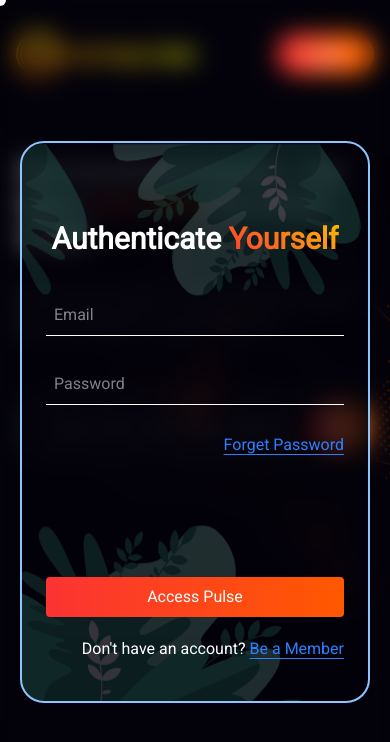
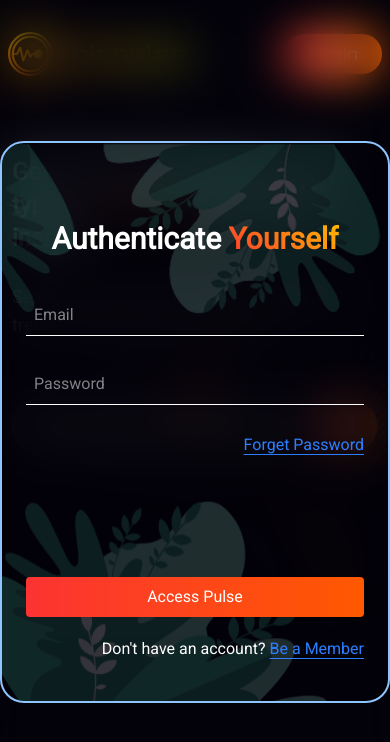
Before and after one commit to shamrozkhan0/coinpulse, a React (Vite) app in the folder frontend/: page / in a window 390 px wide. Both pictures are taken after a click on the button "Login". Shown: the top 742 px of the page. Built offline with nearby package versions, Linux system fonts and the light colour scheme.

Commit message:
Was working on the website layout to be a fully responsive now website can go to breakpoint:315px, and added some website blob to enhance some interactivity and modern looking design

```diff
--- a/frontend/index.html
+++ b/frontend/index.html
@@ -10,7 +10,7 @@
   <meta name="viewport" content="width=device-width, initial-scale=1.0" />
   <title>Coinpulse - AI-powered Analuzer</title>
 </head>
-<body class="transition-all ease-in-out duration-700">
+<body class="w-screeen h-screen transition-all ease-in-out duration-700 ">
   <div id="root"></div>
   <script type="module" src="/src/main.jsx"></script>
   <script src="https://cdn.jsdelivr.net/npm/particles.js@2.0.0/particles.min.js"></script>
--- a/frontend/package.json
+++ b/frontend/package.json
@@ -22,6 +22,7 @@
     "motion": "^12.18.1",
     "react": "^19.1.0",
     "react-dom": "^19.1.0",
+    "react-fast-marquee": "^1.6.5",
     "react-router-dom": "^6.30.1",
     "react-typed": "^2.0.12",
     "swiper": "^11.2.10"
--- a/frontend/src/App.jsx
+++ b/frontend/src/App.jsx
@@ -1,18 +1,18 @@
-import { useEffect, useRef, useState, } from "react";
+import { lazy, Suspense, useEffect, useRef, useState, } from "react";
 import { ThemeProvider } from "./context/context";
 import "./App.css";
 
 // Components Imports
 import Loader from "./Components/Loader";
-import ComponentsWrapper from "./Components/ComponentsWrapper";
 import MouseBall from './Features/MouseBall';
-import CustomCursor from "./Features/CustomCursor";
+const ComponentsWrapper = lazy(() => import("./Components/ComponentsWrapper"));
 
 
 function App() {
 
   const [isloaded, setIsLoaded] = useState(false);
   const [showContent, setShowContent] = useState(false);
+  const stickyElement = useRef(null);
 
 
   useEffect(() => {
@@ -30,7 +30,6 @@ function App() {
   }, []);
 
 
-
   useEffect(() => {
     if (isloaded) {
       const Timeout = setTimeout(() => setShowContent(true), 500);
@@ -38,13 +37,11 @@ function App() {
     }
   }, [isloaded])
 
-  // return <Loader DOMLoaded={isloaded} theme={theme}/>
-  // return <ThemeProvider><ComponentsWrapper /></ThemeProvider>
-
   return (
     <ThemeProvider>
-      <CustomCursor  />
-      {showContent ? <ComponentsWrapper /> : <Loader DOMLoaded={isloaded} />}
+      {/* <MouseBall stickyElement={stickyElement} /> */}
+      <Loader DOMLoaded={isloaded} />
+      <ComponentsWrapper DOMLoaded={isloaded} stickyElement={stickyElement} />
     </ThemeProvider>
   );
 }
--- a/frontend/src/Components/AuthenticationModal.jsx
+++ b/frontend/src/Components/AuthenticationModal.jsx
@@ -21,19 +21,28 @@ const AuthenticationModal = ({ isVisible, onClose }) => {
 
   return (
     <>
-      <motion.div
+      {/* <motion.div
         onClick={onClose}
-        initial={{ opacity: 0, zIndex: -2 }}
+        initial={{ opacity: 0 }}
         animate={
           isVisible
-            ? { opacity: 1, zIndex: 999 }
-            : { opacity: 0, zIndex: -2 }
+            ? { opacity: 1}
+            : { opacity: 0}
         }
-        transition={{ ease: "easeInOut", duration: 0.3 }}
+        transition={{all: true, ease: "easeInOut", duration: 0.3 }}
         className={`
     w-full h-full absolute top-0 left-0 flex items-center justify-center px-5
-    ${isVisible ? "backdrop-blur-md pointer-events-auto" : "backdrop-blur-none pointer-events-none"}
+    ${isVisible ? "backdrop-blur-xl pointer-events-auto z-[999]" : "backdrop-blur-[0] pointer-events-none z-[-2]"}
   `}
+      > */}
+
+      <div
+        onClick={onClose}
+        className={`w-full h-full absolute top-0 left-0  transition-all ease-in-out duration-500 flex items-center justify-center px-5
+        ${isVisible
+            ? "backdrop-blur-xl opacity-100 z-[99999] pointer-events-auto"
+            : "backdrop-blur-[0] opacity-0 z-[-2] pointer-events-none"
+          }`}
       >
 
         <motion.div
@@ -44,7 +53,7 @@ const AuthenticationModal = ({ isVisible, onClose }) => {
           aria-modal="true"
           aria-labelledby="Authenticate Yourself"
           onClick={(e) => e.stopPropagation()}
-          className={`rounded-3xl overflow-hidden w-full max-w-[800px] h-full max-h-[562px] bg-cover bg-center bg-[] bg-[#03020ac4] border-2 border-blue-300 `}
+          className={`rounded-3xl overflow-hidden absolute w-full max-w-[800px] h-full max-h-[562px] bg-cover bg-center bg-[] bg-[#03020ac9] border-2 border-blue-300 `}
         >
           <div className="relative grid grid-cols-12 h-full w-full">
             <div
@@ -86,7 +95,7 @@ const AuthenticationModal = ({ isVisible, onClose }) => {
             </div>
           </div>
         </motion.div>
-      </motion.div>
+      </div>
     </>
 
   );
--- a/frontend/src/Components/Banner.jsx
+++ b/frontend/src/Components/Banner.jsx
@@ -1,10 +1,23 @@
-import React, { useRef } from 'react'
-
+import { useRef } from 'react';
 import { faMagnifyingGlass } from '@fortawesome/free-solid-svg-icons'
 import { FontAwesomeIcon } from '@fortawesome/react-fontawesome'
 
 import { Swiper, SwiperSlide } from 'swiper/react';
+import Marquee from 'react-fast-marquee'
+import {
+  Navigation,
+  Pagination,
+  Autoplay,
+  FreeMode,
+  Thumbs,
+} from 'swiper/modules';
 
+import 'swiper/css';
+import 'swiper/css/navigation';
+import 'swiper/css/pagination';
+
+
+// Your component
 const coinsData = [
   {
     "_id": "6863aeba880e10760331a63d",
@@ -22,65 +35,160 @@ import { Swiper, SwiperSlide } from 'swiper/react';
     "priceChange": -4.59816,
     "__v": 0
   },
+  {
+    "_id": "6863aeba880e10760331a63f",
+    "symbol": "bitcoin",
+    "name": "btc",
+    "image": "https://coin-images.coingecko.com/coins/images/1/large/bitcoin.png",
+    "priceChange": 2.5,
+    "__v": 0
+  },
+  {
+    "_id": "6863aeba880e10760331a63f",
+    "symbol": "bitcoin",
+    "name": "btc",
+    "image": "https://coin-images.coingecko.com/coins/images/1/large/bitcoin.png",
+    "priceChange": 0.00,
+    "__v": 0
+  },
+  {
+    "_id": "6863aeba880e10760331a640",
+    "symbol": "ethereum",
+    "name": "eth",
+    "image": "https://coin-images.coingecko.com/coins/images/279/large/ethereum.png",
+    "priceChange": 1.8,
+    "__v": 0
+  },
+  {
+    "_id": "6863aeba880e10760331a640",
+    "symbol": "ethereum",
+    "name": "eth",
+    "image": "https://coin-images.coingecko.com/coins/images/279/large/ethereum.png",
+    "priceChange": 1.8,
+    "__v": 0
+  }
 ]
 
-function test(data){
-  let num = 0
-  for (const coin of data) {
-    // console.log(coin)
-    console.log(num += 1 , coin.image)
-  }
-
-}
-
-test(coinsData)
-
-// console.log(coinsData[0].name)
 
 const SearchBar = () => {
   const inputRef = useRef(null)
   return (
     <div
-      // onClick={() => inputRef.current.focus()}
-      className="cursor-pointer border-2 border-gray-500 w-full max-w-270  rounded-full grid grid-cols-12 overflow-hidden">
-      <input ref={inputRef} type="text" placeholder='Type coin name eg:- bitcoin' className='col-span-10 sm:col-span-11 text-xl sm:text-2xl font-medium font-roboto outline-0 cursor-pointer ps-6 py-3 text-white placeholder:text-[#9c9c9c]' />
-      <div className="col-span-2 sm:col-span-1 flex items-center justify-center transition-all duration-500 ease-in-out bg-gradient-to-r from-red-500 to-orange-500 rounded-full  hover:from-red-600 hover:to-orange-600">
-        <FontAwesomeIcon icon={faMagnifyingGlass} className='text-2xl text-white ' />
+      className="cursor-pointer bg-white/10 backdrop-blur-xl border border-white/20 w-full max-w-270 rounded-full grid grid-cols-12 overflow-hidden shadow-2xl shadow-black/20 relative group transition-all duration-300 hover:bg-white/15 hover:border-white/30">
+
+      {/* Subtle glow effect */}
+      <div className="absolute inset-0 rounded-full bg-gradient-to-r from-transparent via-white/5 to-transparent opacity-0 group-hover:opacity-100 transition-opacity duration-500" />
+
+      <input
+        ref={inputRef}
+        type="text"
+        placeholder='Type coin name eg:- bitcoin'
+        className='col-span-10 sm:col-span-11 text-xl sm:text-2xl font-medium font-roboto outline-0 cursor-pointer ps-6 py-3 text-white placeholder:text-white/60 bg-transparent relative z-10'
+      />
+
+      <div className="col-span-2 sm:col-span-1 flex items-center justify-center transition-all duration-500 ease-in-out bg-gradient-to-r from-red-500 to-orange-500 rounded-full hover:from-red-600 hover:to-orange-600 hover:shadow-lg hover:shadow-red-500/25 relative z-10">
+        <FontAwesomeIcon icon={faMagnifyingGlass} className='text-2xl text-white' />
       </div>
     </div>
   )
 }
 
-// const CryptoCoins = (data) => {
-//   // console.log(props.name)
-//   console.log(data.map((coin)=> console.log(coin)))
-//   return (
-//     // <div className="">
-//     //   {
 
-//     //   }
-//     // </div>
-//   )
-// }
+const CryptoCoins = ({ data }) => {
+  const priceChangeColor = data.priceChange >= 0 ? 'text-green-400' : 'text-red-400'
+  const priceChangeSymbol = data.priceChange >= 0 ? '+' : ''
+
+  return (
+    <div className="flex items-center justify-center rounded-full w-full px-2 mx-3 group">
+      <div className="flex items-center justify-center w-full gap-2 p-3 rounded-full cursor-grab bg-white/10 backdrop-blur-xl border border-white/20 hover:bg-white/15 hover:border-white/30 transition-all duration-300 hover:scale-105 hover:shadow-xl hover:shadow-black/20 relative overflow-hidden">
+
+        {/* Animated shimmer effect */}
+        <div className="absolute inset-0 opacity-0 group-hover:opacity-100 transition-opacity duration-700">
+          <div className="absolute inset-0 -skew-x-12 -translate-x-full group-hover:translate-x-full transition-transform duration-1000 bg-gradient-to-r from-transparent via-white/10 to-transparent" />
+        </div>
+
+        <img
+          src={data.image}
+          alt={data.name}
+          className='w-10 h-10 rounded-full relative z-10 ring-2 ring-white/20'
+          onError={(e) => {
+            e.target.src = 'https://via.placeholder.com/40x40/374151/ffffff?text=' + data.name.charAt(0).toUpperCase()
+          }}
+        />
+        <div className='w-full flex items-center justify-between relative z-10'>
+          <h3 className='text-white font-semibold text-lg capitalize drop-shadow-sm'>{data.name}</h3>
+          <div className={`${priceChangeColor} font-medium drop-shadow-sm`}>
+            {priceChangeSymbol}{data.priceChange.toFixed(2)}%
+          </div>
+        </div>
+      </div>
+    </div>
+  )
+}
+
+const Marquees = ()=>{
+  return(
+        <div className="relative w-full flex flex-col gap-5 py-10">
+          {/* Enhanced left blur effect */}
+          <div className="pointer-events-none absolute top-0 left-0 h-full w-24 z-30 bg-gradient-to-r from-black/30 via-black/15 to-transparent backdrop-blur-md rounded-r-3xl">
+            <div className="absolute inset-0 bg-gradient-to-r from-white/5 to-transparent rounded-r-3xl" />
+          </div>
+
+          {/* Enhanced right blur effect */}
+          {/* <div className="pointer-events-none absolute top-0 right-0 h-full w-24 z-30 bg-gradient-to-l from-black/30 via-black/15 to-transparent backdrop-blur-md rounded-l-3xl">
+            <div className="absolute inset-0 bg-gradient-to-l from-white/5 to-transparent rounded-l-3xl" />
+          </div> */}
+
+          {/* Marquees with enhanced styling */}
+          <Marquee pauseOnHover={true} direction="right" loop={false} className="py-2">
+            {coinsData.map((data) => (
+              <div key={data._id} className="mx-4">
+                <CryptoCoins data={data} />
+              </div>
+            ))}
+          </Marquee>
+
+          <Marquee pauseOnHover={true} direction="left" loop={false} className="py-2">
+            {coinsData.map((data) => (
+              <div key={data._id} className="mx-4">
+                <CryptoCoins data={data} />
+              </div>
+            ))}
+          </Marquee>
+        </div>
+
+  )
+}
 
 
 const Banner = () => {
   return (
     <section className=''>
-      <div className='container mx-auto flex flex-col items-center justify-center px-3 sm:px-10 xl:px-50 py-20  gap-15 sm:gap-20 '>
+
+      {/* Floating background blobs */}
+      {/* <div className="absolute top-20 left-1/4 w-64 h-64 bg-purple-500/10 rounded-full blur-3xl animate-pulse" /> */}
+      {/* <div className="absolute bottom-20 right-1/4 w-80 h-80 bg-blue-500/10 rounded-full blur-3xl animate-pulse" style={{ animationDelay: '-2s' }} /> */}
+
+      <div className='container mx-auto flex flex-col items-center justify-center px-3 sm:px-10 xl:px-50 py-20 gap-15 sm:gap-30 relative z-20'>
+
         <div className="flex flex-col gap-7 sm:gap-10">
-          <h1 className='text-white text-2xl xs:text-3xl md:text-4xl lg:text-5xl font-roboto font-semibold text-start leading-snug '>Get AI-powered forecast - Just type a <span className='text-gradient'>coin name</span> and unlock insight</h1>
-          <p className='text-gray-500 font-roboto text-lg xl:text-2xl text-start w-full'>Search any crypto to see real-time market trend predictions powered by AI.</p>
+          <h1 className='text-white text-2xl xs:text-3xl md:text-4xl lg:text-5xl font-roboto font-semibold text-start leading-snug drop-shadow-2xl'>
+            Get AI-powered forecast - Just type a <span className='text-gradient bg-gradient-to-r from-orange-400 via-red-500 to-pink-500 bg-clip-text text-transparent'>coin name</span> and unlock insight
+          </h1>
+          <p className='text-gray-300/80 font-roboto text-lg xl:text-2xl text-start w-full drop-shadow-lg'>
+            Search any crypto to see real-time market trend predictions powered by AI.
+          </p>
         </div>
 
         <SearchBar />
 
-        <Swiper>
-          {/* <SwiperSlide><CryptoCoins props={coinsData} /></SwiperSlide> */}
-        </Swiper>
+
 
 
       </div>
+
+
+
     </section>
   )
 }
--- a/frontend/src/Components/ComponentsWrapper.jsx
+++ b/frontend/src/Components/ComponentsWrapper.jsx
@@ -1,41 +1,40 @@
-import { useState, useEffect, useRef, useContext } from 'react'
+import { useState, useEffect, useContext } from 'react'
 
 // Website Components Imports
 import Navbar from './Navbar';
-import MouseBall from '../Features/MouseBall'
-import Banner from './Banner';
+// import Banner from './Banner';
 
 // Context Import
 import { TabletSizeContext } from '../context/context';
-import bgImage from '../assets/images/bg.jpg'
+import bgImage from '../assets/images/bg.jpg' ;
+import Banner from './Banner';
+
 
 /**
  * This will render after the DOM is fully loaded
  */
-const ComponentsWrapper = () => {
-    const stickyElement = useRef(null);
-    const [render, setRender] = useState(false);
+const ComponentsWrapper = ({ DOMLoaded, stickyElement }) => { // by default this is false
+    const [render, setRender] = useState(DOMLoaded);
     const isTabletSize = useContext(TabletSizeContext)
 
-
     useEffect(() => {
-        const timeout = setTimeout(() => setRender(true), 200);
+        let timeout;
+        if (DOMLoaded) {
+          timeout = setTimeout(() => setRender(true), 200);
+        }
         return () => clearTimeout(timeout)
-    }, [])
+    }, [DOMLoaded])
 
     return (
         <div
             style={{ backgroundImage: `url(${bgImage})`, backgroundSize: 'cover' }}
-            className={`relative h-screen w-screen transition-opacity ease-in-out  duration-800 overflow-hidden px-2
-           ${render ? "opacity-100" : "opacity-0"}`}
-        >
-            {/* {!isTabletSize ? <MouseBall stickyElement={stickyElement} /> : null} */}
-            <div className="">
+            className={`relative w-screen h-screen transition-opacity ease-in-out duration-800  ${render ? "opacity-100" : "opacity-0"}  `}>
+            {/* <div className="h-full"> */}
                 <Navbar ref={stickyElement} />
-                <Banner />
-            </div>
+                <Banner/>
+            {/* </div> */}
         </div>
     )
 }
 
-export default ComponentsWrapper
+export default ComponentsWrapper;
--- a/frontend/src/Components/Loader.jsx
+++ b/frontend/src/Components/Loader.jsx
@@ -2,7 +2,7 @@ import { useEffect, useRef } from "react";
 import Typed from "typed.js"; // TypedJS
 import { motion } from "framer-motion"; // Framer Motion imports
 
-// Components Imports
+//  Components Imports
 import DarkThemeButton from "./DarkThemeButton";
 
 /**
@@ -40,6 +40,7 @@ const Loader = ({ DOMLoaded }) => {
     }
   }, []);
 
+  console.log("DOm loaded " , DOMLoaded)
 
   return (
     <div
--- a/frontend/src/Components/Navbar.jsx
+++ b/frontend/src/Components/Navbar.jsx
@@ -1,4 +1,4 @@
-import { useState, forwardRef, useEffect } from "react";
+import { useState, forwardRef } from "react";
 import WebsiteLogo from "../assets/images/svg/logo.svg";
 import { Link } from "react-router-dom";
 
@@ -20,7 +20,7 @@ const Navbar = forwardRef(function index(props, ref) {
     <>
       <AuthenticationModal isVisible={showModal} onClose={handleModalBehaviour} />
 
-      <header className={`flex items-center justify-center pt-8 w-full ${showModal ? "z-[-1]" : "z-1"} `}>
+      <header className={`flex items-center justify-center pt-8 w-full  ${showModal ? "z-[-1]" : "z-1"} `}>
         <nav className="container mx-auto flex items-center justify-between px-2">
           <Link to="/coinpulse/">
             {/* Link to main page */}
--- a/frontend/src/Features/MouseBall.jsx
+++ b/frontend/src/Features/MouseBall.jsx
@@ -46,7 +46,7 @@ const CursorFollower = ({ stickyElement }) => {
   return (
     <motion.div
       animate={{ width: cursorSize, height: cursorSize }}
-      className=" bg-gradient rounded-full absolute top-0 left-0 z-[-1] pointer-events-none shadow-2xl shadow-amber-600"
+      className=" bg-gradient rounded-full absolute top-0 left-0 z-[9] pointer-events-none shadow-2xl shadow-amber-600"
       style={{ x: smoothX, y: smoothY, width: cursorSize, height: cursorSize }}
     />
   );
--- a/frontend/src/index.css
+++ b/frontend/src/index.css
@@ -42,23 +42,15 @@ body{
   letter-spacing: 3px;
 }
 
-/* CustomCursor.css */
-body {
-  cursor: none;
+/* Swiper CSS */
+.swiper-wrapper{
+  display: flex;
 }
 
-.custom-cursor {
-  position: fixed;
-  top: 0;
-  left: 0;
-  width: 12px;
-  height: 12px;
-  background: white;
-  border-radius: 50%;
-  pointer-events: none; /* 👈 must be here */
-  z-index: 99999;
-  transform: translate(-50%, -50%);
+.swiper-slide{
+margin: 0 !important;
 }
+
 
 
 @media screen and (max-width: 640px) {
```
Also changed, not shown: frontend/src/Features/CustomCursor.jsx (deleted, +0 -26 lines), frontend/src/main.jsx (+9 -15 lines), 1 other file (tests, documents, lock files or other folders). Lines whose indentation alone changed are shown as unchanged.
